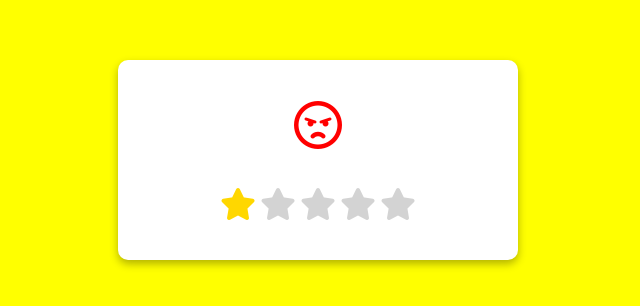
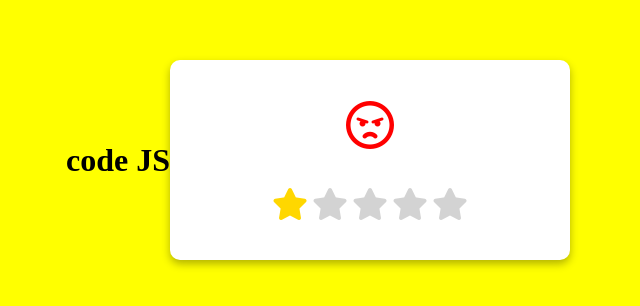
Before and after one commit to IlyasomarH/ArkaniCode, a plain HTML site: page index.html in a window 1280 px wide. Shown: the part 240-546 px from the top of the page, without its empty margins (322-962 px from the left). Drawn offline with Linux system fonts and the light colour scheme.

Commit message:
rename fichier and add title

```diff
--- a/index (1).html
+++ b/index.html
@@ -15,6 +15,7 @@
 		<link rel="stylesheet" href="style.css" />
 	</head>
 	<body>
+		<h1>code JS</h1>
 		<div class="feedback-container">
 			<div class="emoji-container">
 				<i class="far fa-angry fa-3x"></i>
```
